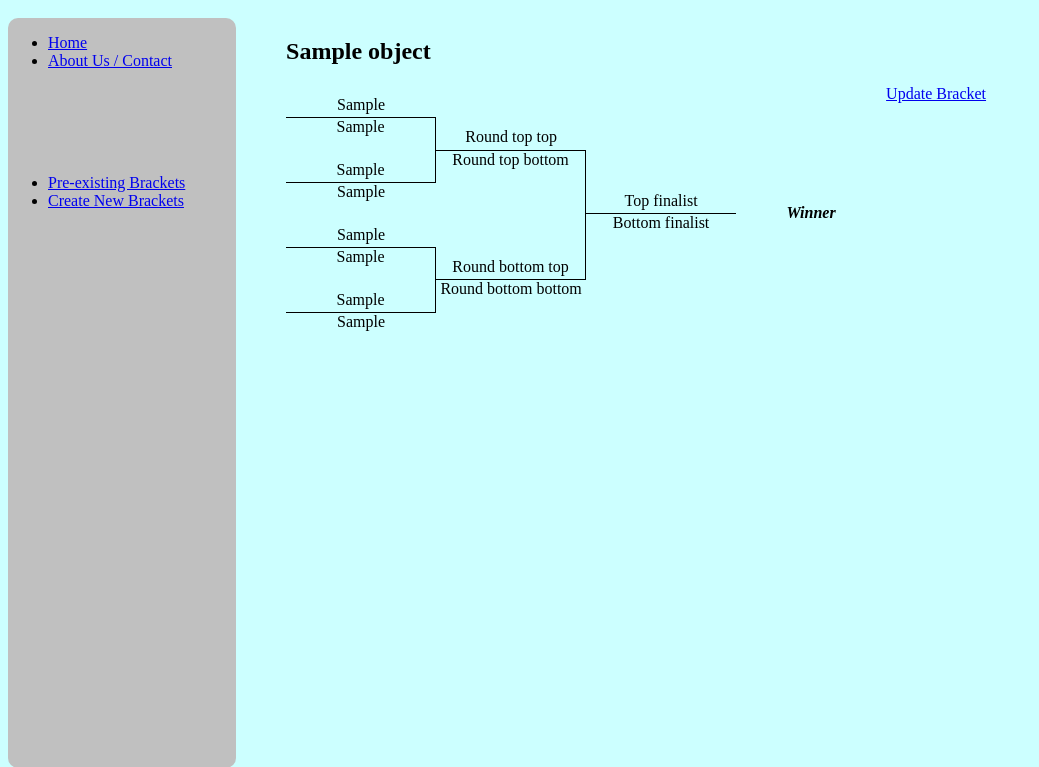
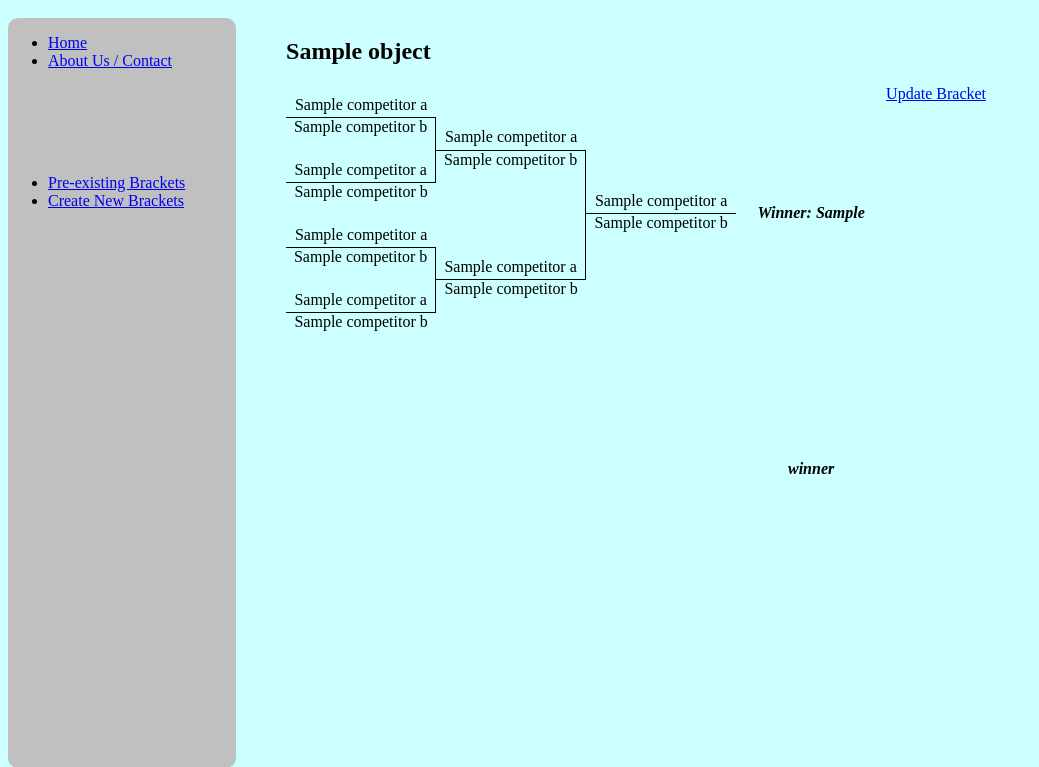
Before and after one commit to osufitchi/brackets, a Django app: template brackets/templates/bracketapp/bracket_detail.html in a window 1280 px wide. Shown: the part 122-889 px from the top of the page, without its empty margins (0-1039 px from the left). Run offline with Django 3.2, Linux system fonts and the light colour scheme; the template is opened without the code that fills it: most values are stand-ins (such as "Sample title", 1, 10 or a date in 2020).

Commit message:
fixed bracket view to handle all rounds, fixed bracket create seeds, added round to unicode representation of Competition, fixed welcome message in base template

```diff
--- a/brackets/bracketapp/models.py
+++ b/brackets/bracketapp/models.py
@@ -33,4 +33,4 @@
     winner = models.ForeignKey(Competitor,null=True,blank=True,related_name="win_set")
 
     def __unicode__(self):
-        return "[%s] %s vs %s" % (self.bracket,self.competitor_a, self.competitor_b)
+        return "[%s] [%s] %s vs %s" % (self.bracket, self.tourny_round, self.competitor_a, self.competitor_b)
--- a/brackets/templates/base.html
+++ b/brackets/templates/base.html
@@ -52,7 +52,12 @@
     </aside>
     <section id="main-content">
     {% block maincontent %}
-    <p> This is where the app will be. </p>
+    <h1>Welcome to BracketApp!</h2>
+    <div>Here you may create your own custom bracket for single elimination tournaments.</div>
+    <br>
+    <div>Before creating a new bracket, please <a href="/login/">log in</a>.</div>
+    <br>
+    <div>-Ovidiu Sufitchi</div>
     {% endblock %}</section>
 
     <footer>
--- a/brackets/templates/bracketapp/bracket_detail.html
+++ b/brackets/templates/bracketapp/bracket_detail.html
@@ -8,33 +8,31 @@
 <h1>{{object.title}}</h1>
 <body>
   <div class="tournament8-wrap">
-    <div class="round4-top winner4">Winner</div>
+    <div class="round4-top winner4">Winner: {{comp_3_1.winner.name}}</div>
     <div class="round3-topwrap">
-        <div class="round3-top">Top finalist</div>
+        <div class="round3-top">{{comp_3_1.competitor_a.name}}</div>
         <div class="round2-topwrap">
-            <div class="round2-top">
-            {% if object.winner %}Round top top{% endif %}
-            </div>
-            <div class="round1-top">{{seed_0}}</div>
-            <div class="round1-bottom">{{seed_1}}</div>
+            <div class="round2-top">{{comp_2_1.competitor_a.name}}</div>
+            <div class="round1-top">{{comp_1_1.competitor_a.name}}</div>
+            <div class="round1-bottom">{{comp_1_1.competitor_b.name}}</div>
         </div>
         <div class="round2-bottomwrap">
-            <div class="round2-bottom">Round top bottom</div>
-            <div class="round1-top">{{seed_2}}</div>
-            <div class="round1-bottom">{{seed_3}}</div>
+            <div class="round2-bottom">{{comp_2_1.competitor_b.name}}</div>
+            <div class="round1-top">{{comp_1_2.competitor_a.name}}</div>
+            <div class="round1-bottom">{{comp_1_2.competitor_b.name}}</div>
         </div>
     </div>
     <div class="round3-bottomwrap">
-        <div class="round3-bottom">Bottom finalist</div>
+        <div class="round3-bottom">{{comp_3_1.competitor_b.name}}</div>
         <div class="round2-topwrap">
-            <div class="round2-top">Round bottom top</div>
-            <div class="round1-top">{{seed_4}}</div>
-            <div class="round1-bottom">{{seed_5}}</div>
+            <div class="round2-top">{{comp_2_2.competitor_a.name}}</div>
+            <div class="round1-top">{{comp_1_3.competitor_a.name}}</div>
+            <div class="round1-bottom">{{comp_1_3.competitor_b.name}}</div>
         </div>
         <div class="round2-bottomwrap">
-            <div class="round2-bottom">Round bottom bottom</div>
-            <div class="round1-top">{{seed_6}}</div>
-            <div class="round1-bottom">{{seed_7}}</div>
+            <div class="round2-bottom">{{comp_2_2.competitor_b.name}}</div>
+            <div class="round1-top">{{comp_1_4.competitor_a.name}}</div>
+            <div class="round1-bottom">{{comp_1_4.competitor_b.name}}</div>
         </div>
     </div>
   </div>
```
Also changed, not shown: brackets/bracketapp/views.py (+7 -1 lines).
